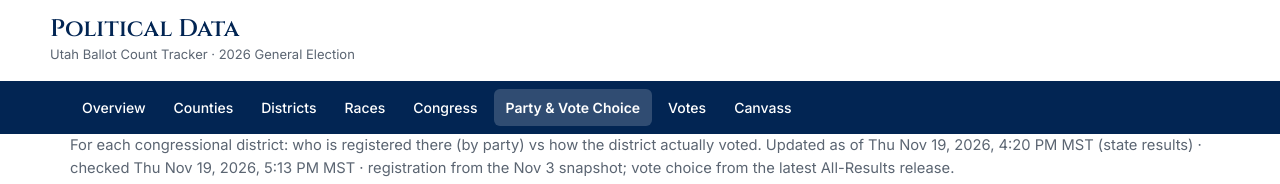
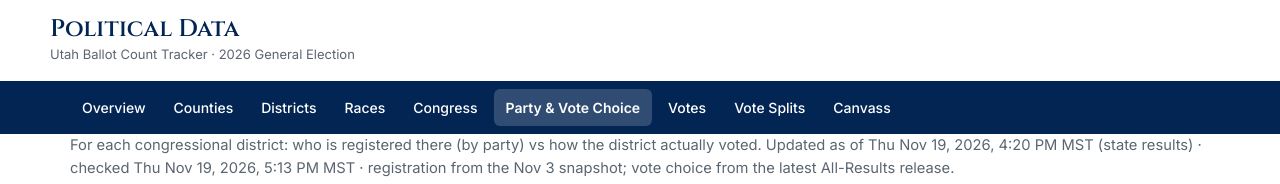
Before and after one commit to UTPolData/UTPolData.github.io, a plain HTML site: page cds-party.html in a window 1280 px wide. Shown: the top 184 px of the page. Drawn offline with Linux system fonts and the light colour scheme.

Commit message:
Add Vote Splits tab (ballot profiles, crossover explorer, spoiler + near-spoiler tables, third-party profiles) + nav link and hub card

```diff
--- a/cds-party.html
+++ b/cds-party.html
@@ -98,7 +98,7 @@ function sortTable(id, col, numeric){
     if(h) tb.appendChild(h);
   });
 }
-</script></head><body><header><div class="wrap topbar"><div><h1 class="product"><a href="index.html" style="color:inherit;text-decoration:none">Political Data</a></h1><div class="product-sub">Utah Ballot Count Tracker &middot; 2026 General Election</div></div></div><div class="navstrip"><div class="wrap"><nav><a href="ballot-tracker.html">Overview</a><a href="counties.html">Counties</a><a href="district-stats.html">Districts</a><a href="races.html">Races</a><a href="cds.html">Congress</a><a href="cds-party.html" class="active">Party & Vote Choice</a><a href="votes.html">Votes</a><a href="canvass.html">Canvass</a></nav></div></div></header><main class="wrap">
+</script></head><body><header><div class="wrap topbar"><div><h1 class="product"><a href="index.html" style="color:inherit;text-decoration:none">Political Data</a></h1><div class="product-sub">Utah Ballot Count Tracker &middot; 2026 General Election</div></div></div><div class="navstrip"><div class="wrap"><nav><a href="ballot-tracker.html">Overview</a><a href="counties.html">Counties</a><a href="district-stats.html">Districts</a><a href="races.html">Races</a><a href="cds.html">Congress</a><a href="cds-party.html" class="active">Party & Vote Choice</a><a href="votes.html">Votes</a><a href="vote-splits.html">Vote Splits</a><a href="canvass.html">Canvass</a></nav></div></div></header><main class="wrap">
 <div class="sub">For each congressional district: who is registered there (by party) vs how the district actually voted. Updated as of Thu Nov 19, 2026, 4:20 PM MST (state results) &middot; checked Thu Nov 19, 2026, 5:13 PM MST &middot; registration from the Nov 3 snapshot; vote choice from the latest All-Results release.</div>
 <div class="foot"><b>How to read this page:</b> each district has two charts side by side. On the left, the registration barometer: one bar per party, bar height = that party&rsquo;s registered voters in the district, bar fully filled with the party color, labeled with the party&rsquo;s share of the district&rsquo;s registered voters. On the right, the vote-share pie: slices sized by raw votes cast for each candidate in that district&rsquo;s U.S. House contest. The table under them compares the two directly &mdash; registration share vs vote share &mdash; so the gap shows where unaffiliated voters broke and any crossover went. The statewide section at the top pairs two barometers instead: registration on the left, and the summed partisan vote choice across all four U.S. House contests on the right, in the same chart form so the two compare directly.
 <b>This is a registration-mix vs vote-mix comparison, not a turnout measure.</b> It does not say how many registered Republicans, Democrats, or unaffiliated voters actually voted. The Nov 3 &ldquo;voted&rdquo; columns are not used anywhere on this page.</div>
```
